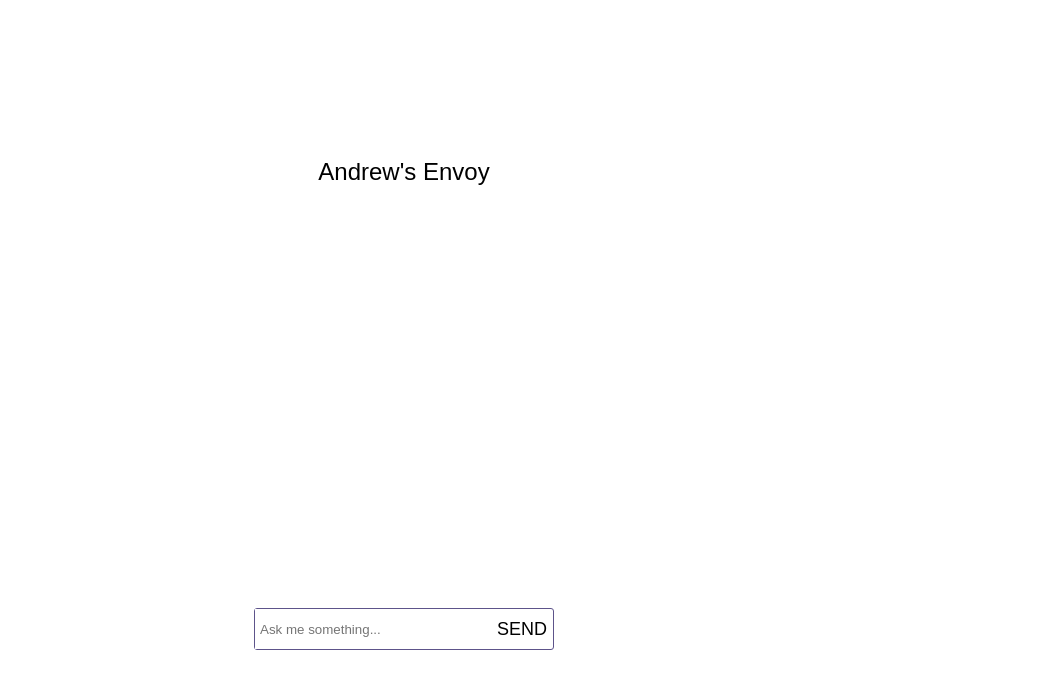
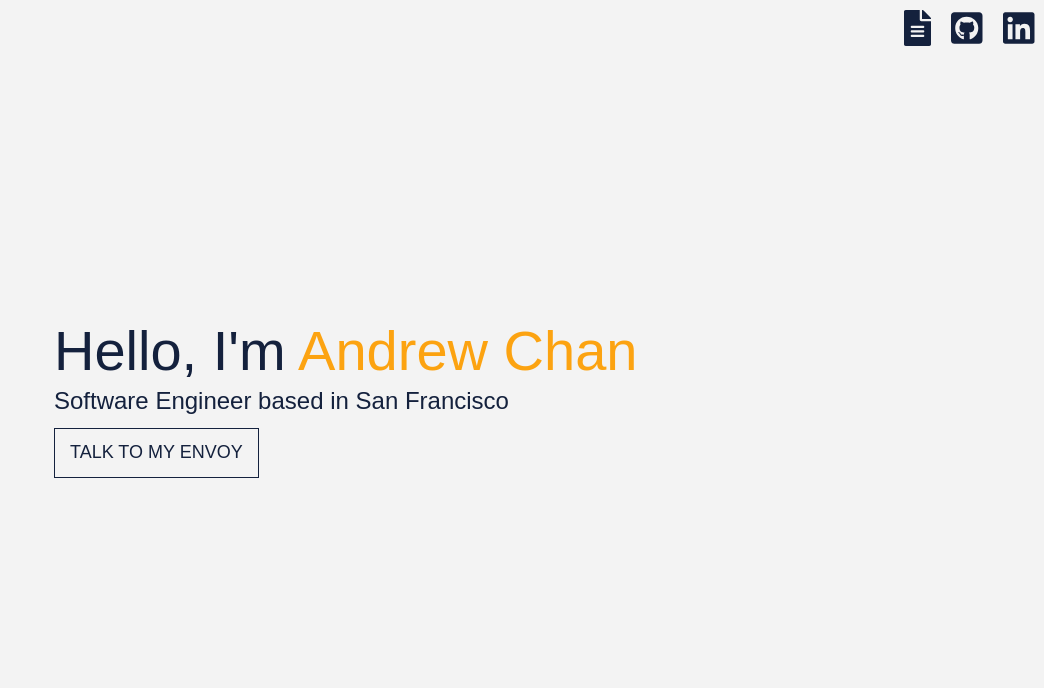
Before and after one commit to dowinterfor6/envoy-bot, a React (Create React App) app in the folder frontend/: page / in a window 1280 px wide. Shown: the top 688 px of the page, without its empty margins (236-1280 px from the left). Built offline with nearby package versions, Linux system fonts and the light colour scheme.

Commit message:
Update frontend with basic styling changes

```diff
--- a/frontend/src/components/App.jsx
+++ b/frontend/src/components/App.jsx
@@ -3,9 +3,9 @@ import EnvoyBot from './EnvoyBot/EnvoyBot';
 import Landing from './Landing/Landing';
 
 function App() {
-  // const [isLandingPage, setIsLandingPage] = useState(true);
+  const [isLandingPage, setIsLandingPage] = useState(true);
   // TODO: temp, or don't be lazy and actually use routes
-  const [isLandingPage, setIsLandingPage] = useState(false);
+  // const [isLandingPage, setIsLandingPage] = useState(false);
 
   const envoyBotComponent = isLandingPage ? null : <EnvoyBot />;
   const landingComponent = isLandingPage ? <Landing onEnvoyBotClick={() => setIsLandingPage(false)}/> : null;
--- a/frontend/src/components/EnvoyBot/EnvoyBot.jsx
+++ b/frontend/src/components/EnvoyBot/EnvoyBot.jsx
@@ -1,3 +1,5 @@
+import { faChevronRight } from '@fortawesome/free-solid-svg-icons';
+import { FontAwesomeIcon } from '@fortawesome/react-fontawesome';
 import React, { useRef, useState } from 'react';
 import { useEffect } from 'react';
 import { postMessage } from '../../utils/bot_utils';
@@ -59,7 +61,9 @@ const EnvoyBot = () => {
         <form onSubmit={handleSubmit} className="input-container">
           {/* TODO: Handle overflow */}
           <input type="text" placeholder="Ask me something..." onChange={(e) => setTextInput(e.currentTarget.value)} value={textInput}/>
-          <button type="submit">Send</button>
+          <button type="submit" className="send-message-button">
+            <FontAwesomeIcon icon={faChevronRight} size="lg"/>
+          </button>
         </form>
       </div>
     </section>
--- a/frontend/src/components/Landing/Landing.jsx
+++ b/frontend/src/components/Landing/Landing.jsx
@@ -8,9 +8,27 @@ const Landing = ({ onEnvoyBotClick }) => {
     <section className="landing">
       <header className="nav-links">
         <div className="additional-buttons">
-          <a href="https://achan.dev/resume/Andrew_Chan_Resume.pdf" target="_blank"><FontAwesomeIcon icon={faFileAlt} size="lg"/></a>
-          <a href="https://github.com/dowinterfor6" target="_blank"><FontAwesomeIcon icon={faGithubSquare} size="lg"/></a>
-          <a href="https://linkedin.com/in/a-z-chan" target="_blank"><FontAwesomeIcon icon={faLinkedin} size="lg"/></a>
+          <a
+            href="https://achan.dev/resume/Andrew_Chan_Resume.pdf"
+            target="_blank"
+            rel="noopener noreferrer"
+          >
+            <FontAwesomeIcon icon={faFileAlt} size="lg"/>
+          </a>
+          <a
+            href="https://github.com/dowinterfor6"
+            target="_blank"
+            rel="noopener noreferrer"
+          >
+            <FontAwesomeIcon icon={faGithubSquare} size="lg"/>
+          </a>
+          <a
+            href="https://linkedin.com/in/a-z-chan"
+            target="_blank"
+            rel="noopener noreferrer"
+          >
+            <FontAwesomeIcon icon={faLinkedin} size="lg"/>
+          </a>
         </div>
       </header>
       <section className="landing-container">
--- a/frontend/src/stylesheets/components/app.scss
+++ b/frontend/src/stylesheets/components/app.scss
@@ -1,3 +1,4 @@
 .app {
   height: 100%;
+  background-color: $secondaryColor;
 }
--- a/frontend/src/stylesheets/components/envoy-bot.scss
+++ b/frontend/src/stylesheets/components/envoy-bot.scss
@@ -9,7 +9,7 @@
     width: 300px;
     max-width: 300px;
     height: 500px;
-    // border: 1px solid rgb(100, 100, 100);
+    border: 1px solid rgb(100, 100, 100);
     display: flex;
     flex-direction: column;
     overflow: hidden;
@@ -18,9 +18,8 @@
       // TODO: Make scrollbar better lol
       height: 500px;
       overflow-y: auto;
-      // margin: 0;
       list-style: none;
-      // padding: 0;
+      background-color: white;
 
       li {
         display: flex;
@@ -51,8 +50,7 @@
 
     .input-container {
       height: 50px;
-      border: 1.5px solid rgb(93, 83, 138);
-      border-radius: 3px;
+      border-top: 1px solid $primaryColor;
       display: flex;
       justify-content: space-between;
 
@@ -60,14 +58,15 @@
         flex: 1;
         border: 0;
         height: 100%;
-        padding-left: 5px;
+        padding: 0 10px;
 
         &:focus {
           outline: 0;
         }
       }
 
-      button {
+      .send-message-button {
+        width: 40px;
         height: 100%;
         border: 0;
       }
--- a/frontend/src/stylesheets/components/landing.scss
+++ b/frontend/src/stylesheets/components/landing.scss
@@ -66,6 +66,7 @@ $desktopContainerWidth: 700px;
       .button-container {
         display: flex;
         justify-content: space-between;
+        margin-top: 5px;
       }
     }
   }
--- a/frontend/src/stylesheets/components/network-status.scss
+++ b/frontend/src/stylesheets/components/network-status.scss
@@ -1,10 +1,13 @@
 .header-bar {
   // border: 1px solid black;
-  height: 50px;
+  height: 75px;
   position: relative;
+  background-color: white;
+  box-shadow: 0 0px 3px 0px black;
+  display: flex;
 
   h1 {
-    margin: 10px;
+    margin: auto;
     font-size: 24px;
     text-align: center;
   }
--- a/frontend/src/stylesheets/global/button.scss
+++ b/frontend/src/stylesheets/global/button.scss
@@ -1,15 +1,18 @@
 button {
-  border: 0.5px solid black;
+  border: 1px solid $primaryColor;
+  color: $primaryColor;
   background-color: transparent;
   height: 50px;
   font-size: 18px;
   text-transform: uppercase;
   cursor: pointer;
+  padding: 10px 15px;
 
   &:hover {
-    background-color: rgb(245, 245, 245);
-    border-color: rgb(10, 10, 10);
-    transition: all 0.5s;
+    background-color: $primaryColor;
+    border-color: $primaryColor;
+    color: $secondaryColor;
+    transition: all 1s;
   }
 
   &:focus {
--- a/frontend/src/stylesheets/variables/variables.scss
+++ b/frontend/src/stylesheets/variables/variables.scss
@@ -1,6 +1,12 @@
 $goldenRatio: 1.61803398875;
+
+// Landing Color Palette
 $primaryColor: #14213D;
-$secondaryColor: #E5E5E5;
+$secondaryColor: #f3f3f3;
 $tertiaryColor: #FCA311;
+
+// Bot Color Palette
 $userMessageColor: #b6cdff;
 $botMessageColor: rgb(224, 224, 224);
+$backgroundColor: #dfe7fd;
+$warningColor: #fad2e1;
```
